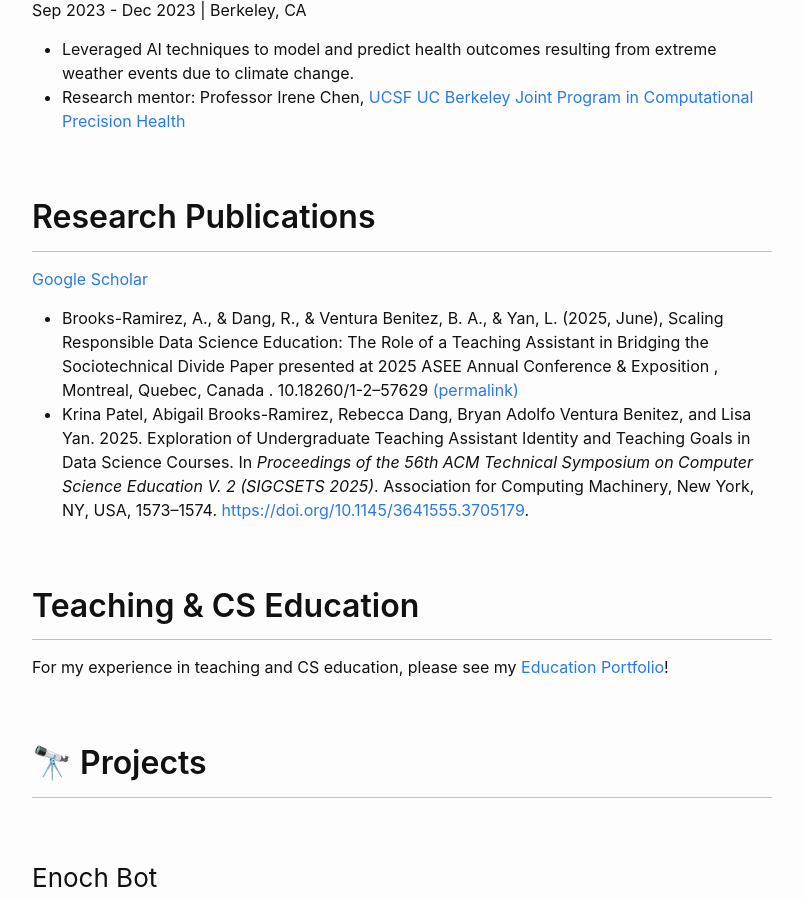
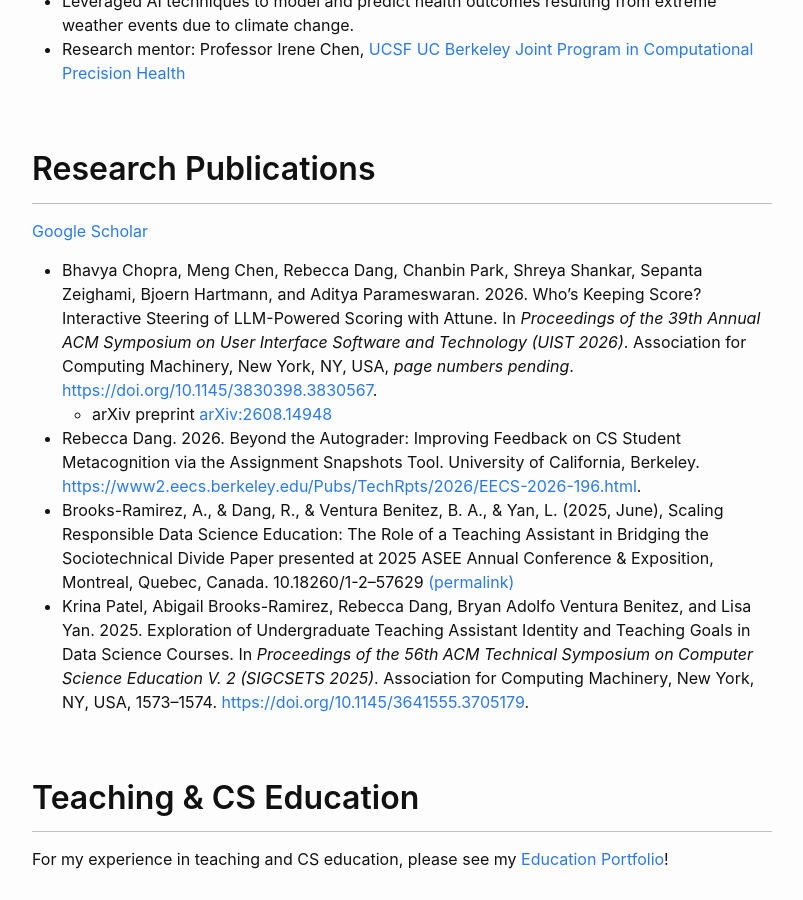
Before and after one commit to phrdang/phrdang.github.io, a Jekyll site: the page built from about.md, in a window 1280 px wide and 900 px high, scrolled down 4454 px. Shown: the whole window, without its empty margins (238-1041 px from the left). Built offline with Jekyll 4.4.1, drawn with Linux system fonts in a browser that asks for light colours; some of the changed text lies outside the part shown.

Commit message:
Add 5th Year MS to education; add tech report and Attune to research publications

```diff
--- a/about.md
+++ b/about.md
@@ -25,10 +25,10 @@
 
 ## 🍎 Education
 
-| School | Dates | Degree | GPA | Honors |
+| School | Dates | Degree | GPA | Details |
 |--------|-------|-------|-----|------------------|
-| University of California, Berkeley | Aug 2025 - May 2026 | M.S. Electrical Engineering & Computer Science (advised by [Professor Lisa Yan](https://www2.eecs.berkeley.edu/Faculty/Homepages/yanlisa.html)), with a research focus on CS Education | 4.0 |  |
-| University of California, Berkeley | Aug 2021 - May 2025 | B.S. Electrical Engineering & Computer Science | 3.9 | Member of Eta Kappa Nu, Mu Chapter (IEEE-HKN), EECS Honor Society; Outstanding GSI Award for Data Science |
+| University of California, Berkeley | Aug 2025 - May 2026 | M.S. Electrical Engineering & Computer Science | 4.0 | Advised by [Professor Lisa Yan](https://www2.eecs.berkeley.edu/Faculty/Homepages/yanlisa.html), with a research focus on CS Education ([technical report](https://www2.eecs.berkeley.edu/Pubs/TechRpts/2026/EECS-2026-196.html)) |
+| University of California, Berkeley | Aug 2021 - May 2025 | B.S. Electrical Engineering & Computer Science | 3.9 | Graduated with [honors](https://engineering.berkeley.edu/students/undergraduate-guide/policies-procedures/academic-honors/); Member of [Eta Kappa Nu, Mu Chapter (IEEE-HKN)](https://hkn.eecs.berkeley.edu/), EECS Honor Society; [Outstanding GSI Award](https://gsi.berkeley.edu/ogsi-recipients-2024-2025/) for Data Science 2024-25 |
 | Evergreen Valley College | Jun 2019 - Jul 2020 | N/A (dual enrollment during high school) | 4.0 |  |
 
 ### Relevant Coursework
@@ -127,7 +127,10 @@
 
 [Google Scholar](https://scholar.google.com/citations?user=XSwwjzIAAAAJ&hl=en&authuser=1)
 
-- Brooks-Ramirez, A., & Dang, R., & Ventura Benitez, B. A., & Yan, L. (2025, June), Scaling Responsible Data Science Education: The Role of a Teaching Assistant in Bridging the Sociotechnical Divide Paper presented at 2025 ASEE Annual Conference & Exposition , Montreal, Quebec, Canada . 10.18260/1-2--57629 [(permalink)](https://peer.asee.org/57629)
+- Bhavya Chopra, Meng Chen, Rebecca Dang, Chanbin Park, Shreya Shankar, Sepanta Zeighami, Bjoern Hartmann, and Aditya Parameswaran. 2026. Who's Keeping Score? Interactive Steering of LLM-Powered Scoring with Attune. In *Proceedings of the 39th Annual ACM Symposium on User Interface Software and Technology (UIST 2026)*. Association for Computing Machinery, New York, NY, USA, *page numbers pending*. [https://doi.org/10.1145/3830398.3830567](https://doi.org/10.1145/3830398.3830567).
+  - arXiv preprint [arXiv:2608.14948](https://arxiv.org/abs/2608.14948)
+- Rebecca Dang. 2026. Beyond the Autograder: Improving Feedback on CS Student Metacognition via the Assignment Snapshots Tool. University of California, Berkeley. [https://www2.eecs.berkeley.edu/Pubs/TechRpts/2026/EECS-2026-196.html](https://www2.eecs.berkeley.edu/Pubs/TechRpts/2026/EECS-2026-196.html).
+- Brooks-Ramirez, A., & Dang, R., & Ventura Benitez, B. A., & Yan, L. (2025, June), Scaling Responsible Data Science Education: The Role of a Teaching Assistant in Bridging the Sociotechnical Divide Paper presented at 2025 ASEE Annual Conference & Exposition, Montreal, Quebec, Canada. 10.18260/1-2--57629 [(permalink)](https://peer.asee.org/57629)
 - Krina Patel, Abigail Brooks-Ramirez, Rebecca Dang, Bryan Adolfo Ventura Benitez, and Lisa Yan. 2025. Exploration of Undergraduate Teaching Assistant Identity and Teaching Goals in Data Science Courses. In *Proceedings of the 56th ACM Technical Symposium on Computer Science Education V. 2 (SIGCSETS 2025)*. Association for Computing Machinery, New York, NY, USA, 1573–1574. [https://doi.org/10.1145/3641555.3705179](https://doi.org/10.1145/3641555.3705179).
 
 ## Teaching & CS Education
```
